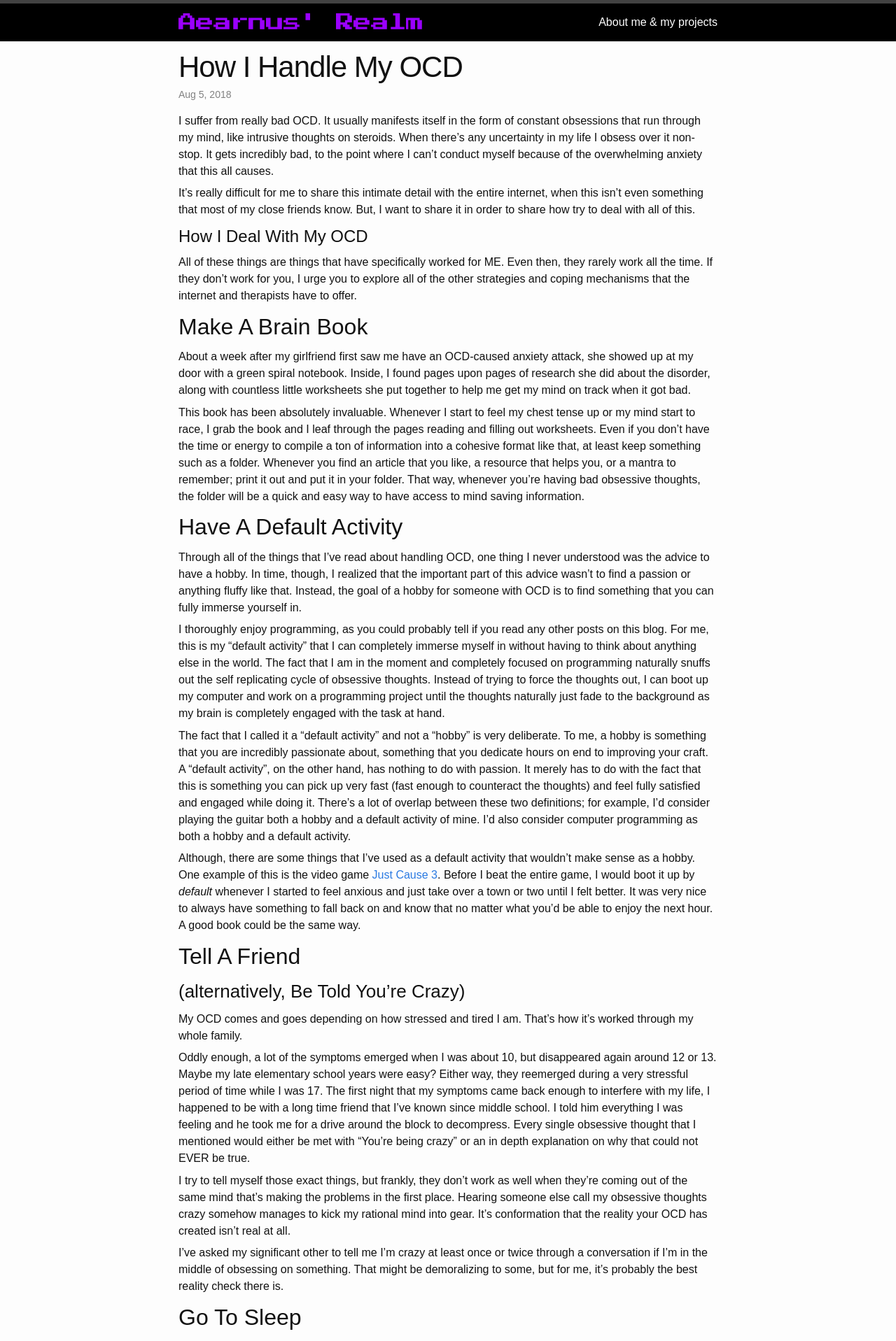
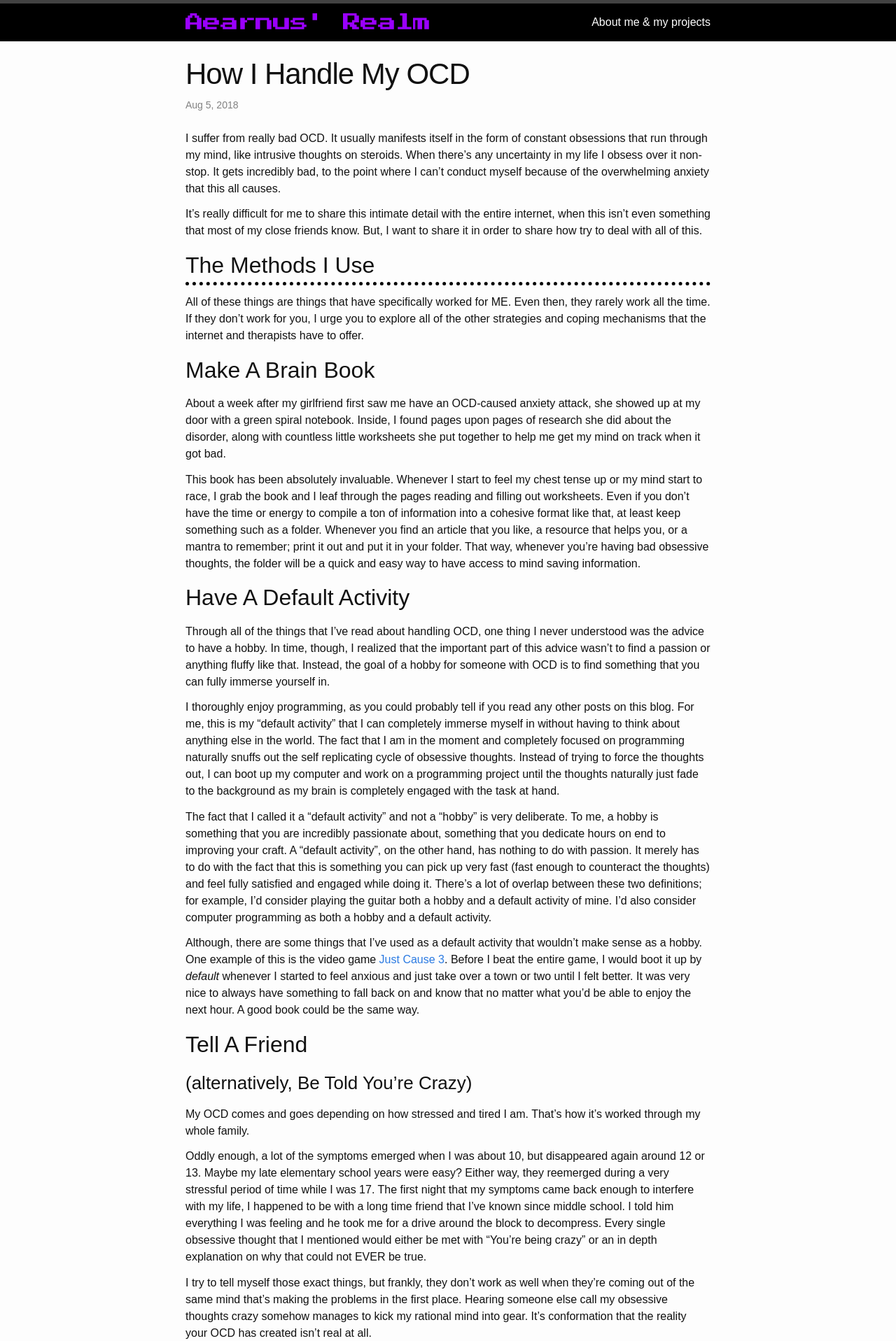
Before and after one commit to DataKinds/datakinds.github.io, a Jekyll site: the page built from _posts/2018-08-04-handling-my-ocd.md, in a window 1280 px wide. Shown: the top 1917 px of the page at 70% size. Built offline with Jekyll 4.4.1, drawn with Linux system fonts in a browser that asks for light colours.

Commit message:
a bunch of stuff to make the OCD post look okay

```diff
--- a/_posts/2018-08-04-handling-my-ocd.md
+++ b/_posts/2018-08-04-handling-my-ocd.md
@@ -9,7 +9,7 @@ I suffer from really bad OCD. It usually manifests itself in the form of constan
 
 It's really difficult for me to share this intimate detail with the entire internet, when this isn't even something that most of my close friends know. But, I want to share it in order to share how try to deal with all of this.
 
-# How I Deal With My OCD
+# The Methods I Use
 
 All of these things are things that have specifically worked for ME. Even then, they rarely work all the time. If they don't work for you, I urge you to explore all of the other strategies and coping mechanisms that the internet and therapists have to offer.
 
--- a/_sass/minima.scss
+++ b/_sass/minima.scss
@@ -9,7 +9,7 @@ $base-font-weight: 400 !default;
 $small-font-size:  $base-font-size * 0.875 !default;
 $base-line-height: 1.5 !default;
 
-$spacing-unit:     15px !default;
+$spacing-unit:     25px !default;
 
 $text-color:       #111 !default;
 $title-color:      #9a00ff !default;
--- a/_sass/minima/_layout.scss
+++ b/_sass/minima/_layout.scss
@@ -198,7 +198,7 @@
   list-style: none;
 
   > li {
-    margin-bottom: $spacing-unit;
+    margin-bottom: $spacing-unit * 0.75;
   }
 }
 
@@ -234,6 +234,15 @@
 .post-content {
   margin-bottom: $spacing-unit;
 
+  h1 {
+    @include relative-font-size(2);
+
+    @include media-query($on-laptop) {
+      @include relative-font-size(1.75);
+    }
+	border-bottom: dotted 5px black;
+  }
+
   h2 {
     @include relative-font-size(2);
 
```
